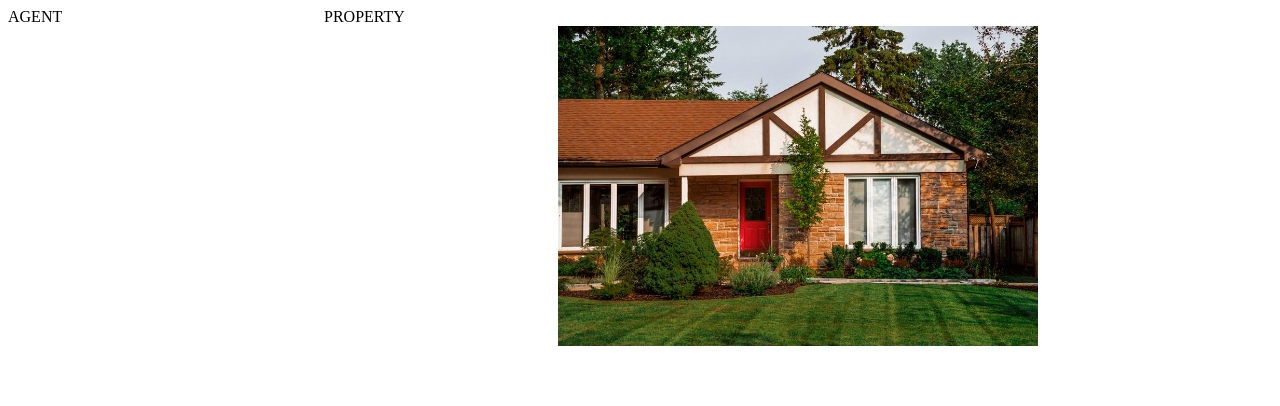
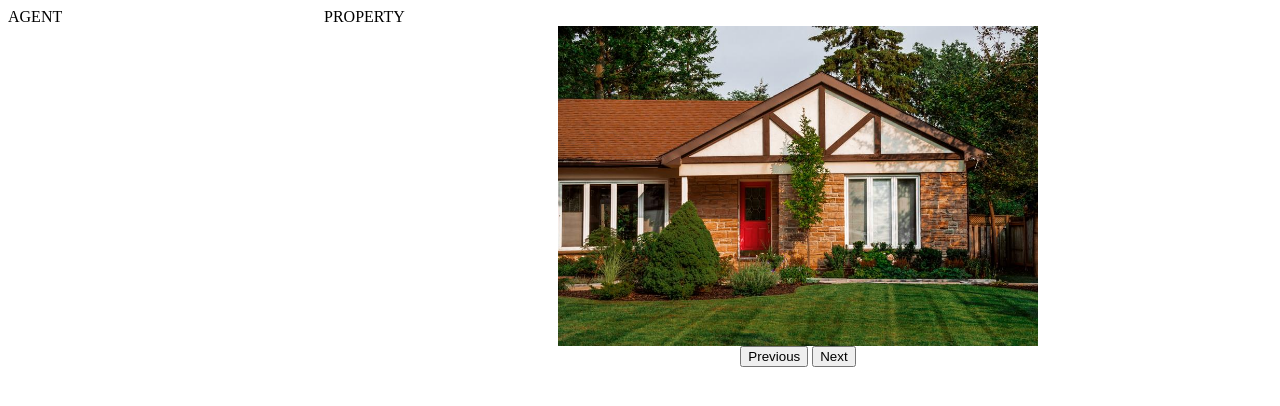
Before and after one commit to POCO-STUDIO/real-estate-sample, a plain HTML site: page index.html in a window 1280 px wide. Drawn offline with Linux system fonts and the light colour scheme.

Commit message:
photo gallery

```diff
--- a/index.html
+++ b/index.html
@@ -4,6 +4,7 @@
 <head>
     <title>Real estate homework</title>
     <link rel="stylesheet" type="text/css" href="styles.css">
+    <script src="main.js"></script>
 </head>
 
 <body>
@@ -11,12 +12,16 @@
         <section id="agent-wrapper" class="one-quarter-left">
             AGENT
         </section>
-        <main>
-            <section id="property-wrapper" class="three-quarter-right">
-                PROPERTY
-                <section id="property-image">
-                    <div id="property-image-wrapper" class="center">
-                        <img id="property-image" src="images/image.jpg" />
+        <section id="property-wrapper" class="three-quarter-right">
+            PROPERTY
+            <main>
+                <section id="property-gallery">
+                    <div id="property-image-wrapper">
+                        <img id="property-image" class="center" width="480px" src="images/image1.jpg" />
+                    </div>
+                    <div id="property-image-controls" class="center">
+                        <button onclick="goToPreviousImage()">Previous</button>
+                        <button onclick="goToNextImage()">Next</button>
                     </div>
                 </section>
                 <section id="property-form">
@@ -26,8 +31,8 @@
                         </form>
                     </div>
                 </section>
-            </section>
-        </main>
+            </main>
+        </section>
     </div>
 </body>
 
--- a/main.js
+++ b/main.js
@@ -0,0 +1,24 @@
+var totalNumberOfImages = 4;
+var currentImageIndex = 1;
+
+function goToNextImage() {
+  var currentImage = document.getElementById("property-image");
+  if (currentImageIndex < totalNumberOfImages) {
+    currentImageIndex++;
+  } else {
+    currentImageIndex = 1;
+  }
+
+  currentImage.src = "images/image" + currentImageIndex + ".jpg";
+}
+
+function goToPreviousImage() {
+  var currentImage = document.getElementById("property-image");
+  if (currentImageIndex === 1) {
+    currentImageIndex = totalNumberOfImages;
+  } else if (currentImageIndex <= totalNumberOfImages) {
+    currentImageIndex--;
+  }
+
+  currentImage.src = "images/image" + currentImageIndex + ".jpg";
+}
--- a/styles.css
+++ b/styles.css
@@ -20,15 +20,7 @@
 .center {
   display: block;
   margin: 0 auto;
+  text-align: center;
 }
 
 /* specifics */
-
-#property-image-wrapper {
-  max-width: 480px;
-}
-
-#property-image {
-  width: 100%;
-  height: auto;
-}
```
Also changed, not shown: images/image1.jpg (renamed from images/image.jpg).
